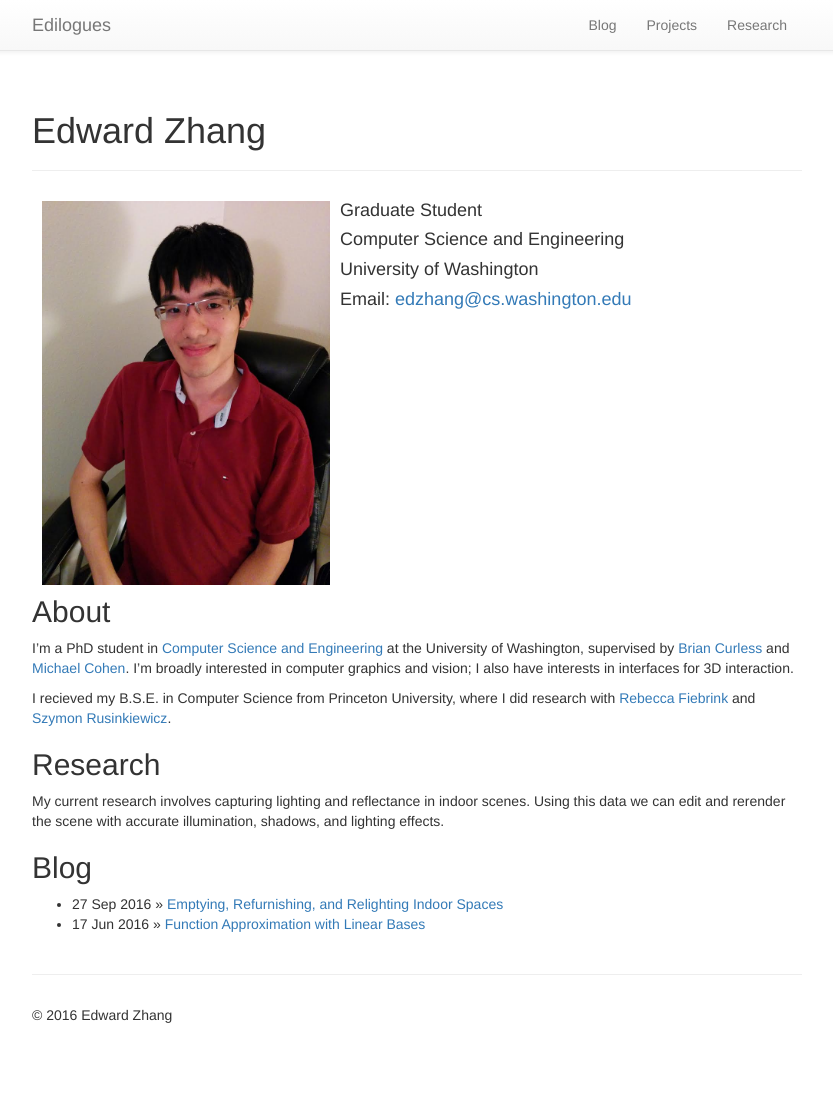
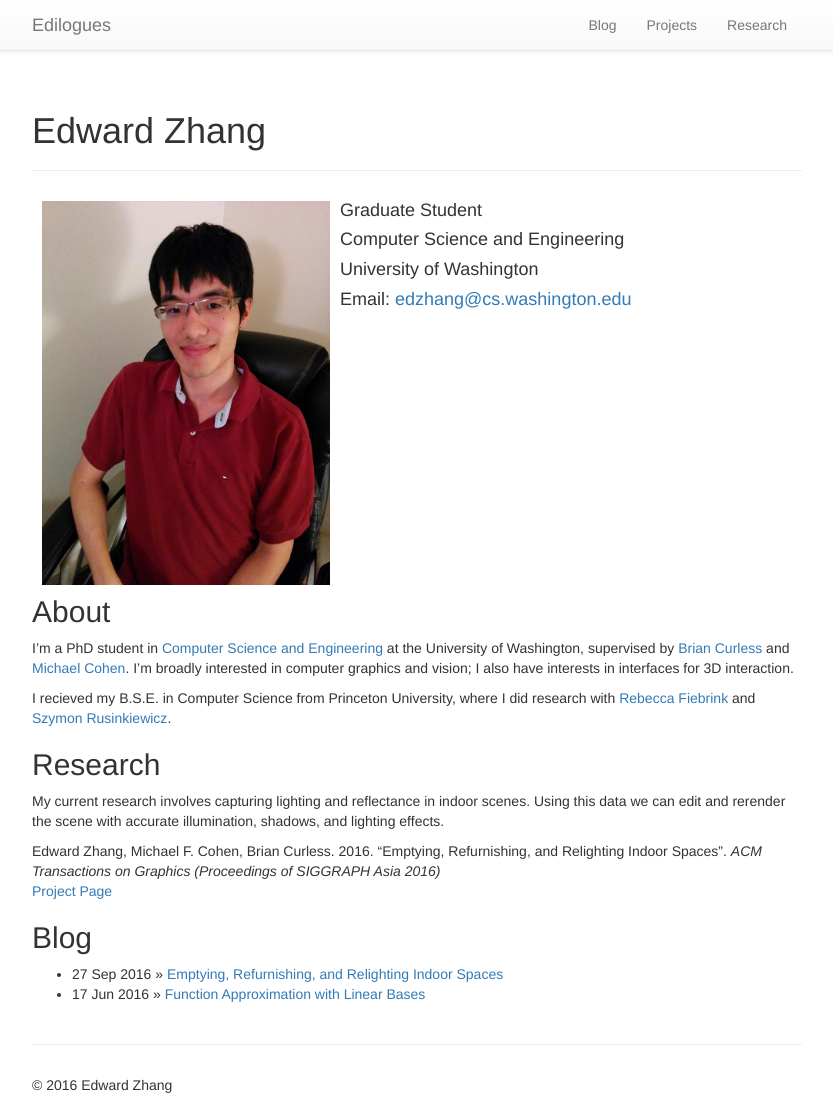
Before and after one commit to kyzyx/kyzyx.github.io, a Jekyll site: the page built from index.md, in a window 1280 px wide. Shown: the whole page, without its empty margins (223-1056 px from the left). Built offline with Jekyll 4.4.1, drawn with Linux system fonts in a browser that asks for light colours; nearby versions of some CDN libraries; before the commit the page ends 1035 px from its top, so only the background shows below that.

Commit message:
Update homepage with publication

```diff
--- a/index.md
+++ b/index.md
@@ -30,6 +30,9 @@ I recieved my B.S.E. in Computer Science from Princeton University, where I did
 My current research involves capturing lighting and reflectance in indoor scenes. Using this data we
 can edit and rerender the scene with accurate illumination, shadows, and lighting effects.
 
+Edward Zhang, Michael F. Cohen, Brian Curless. 2016. "Emptying, Refurnishing, and Relighting Indoor Spaces". <i>ACM Transactions on Graphics (Proceedings of SIGGRAPH Asia 2016)</i> <br>
+[Project Page]({% post_url 2016-09-27-emptying-refurnishing-and-relighting-indoor-spaces %})
+
 ## Blog
 <ul class="posts">
   {% for post in site.posts limit:2 %}
```
